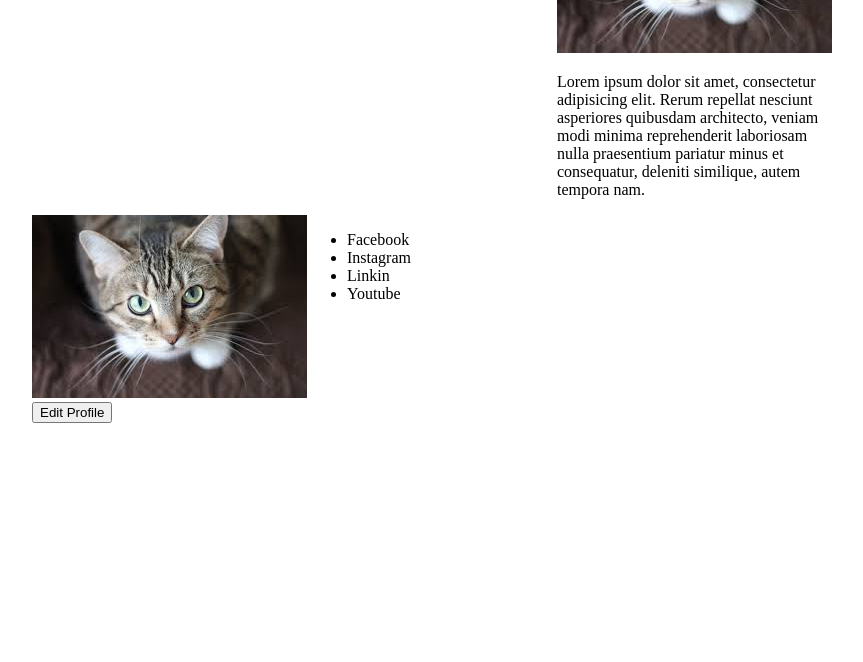
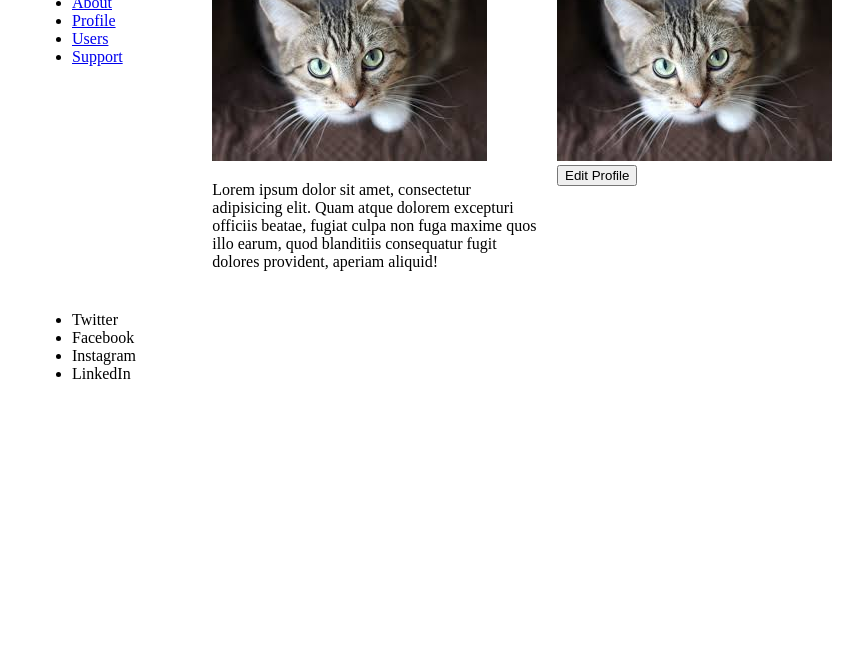
Before and after one commit to KRSMACE/mmp350, a plain HTML site: page grid/index.html in a window 1280 px wide. Shown: the part 138-800 px from the top of the page, without its empty margins (208-1071 px from the left). Drawn offline with Linux system fonts and the light colour scheme.

Commit message:
added more css layouts

```diff
--- /dev/null
+++ b/grid/css/layout-1.css
@@ -0,0 +1,40 @@
+#container {
+	max-width: 800px;
+	margin: 0 auto;
+
+	display: grid;
+	grid-template-columns: 1fr 2fr 1fr;
+	grid-template-rows: 100px max-content max-content;
+
+	column-gap: 1em;
+	row-gap: 0.5em;
+}
+
+#title {
+	grid-column-start: 1;
+	grid-column-end: 3;
+}
+
+#menu {
+	grid-column: 1 / 2;
+}
+
+#login {
+	grid-column: 3 / span 1;
+	grid-row: 1;
+}
+
+#main {
+	grid-column: 2 / span 1;
+	grid-row: 2;
+}
+
+#profile {
+	grid-column: 3 / span 1;
+	grid-row: 2 / span 2;
+}
+
+#social {
+	grid-column: 1 / span 2;
+	grid-row: 3;
+}
--- /dev/null
+++ b/grid/css/layout-2.css
@@ -0,0 +1,35 @@
+#container {
+	width: 960px;
+	margin: 0 auto;
+
+	display: grid;
+	grid-template-columns: 1fr 3fr;
+	column-gap: 0.5em;
+}
+
+#title {
+	grid-column: 2 / span 1;
+}
+
+#menu {
+	grid-column: 1 / span 1;
+	grid-row: 2;
+}
+
+#login {
+	grid-column: 1 / span 1;
+	grid-row: 1;
+}
+
+#main {
+	grid-column: 2 / span 1;
+	grid-row: 2 / span 3;
+}
+
+#profile {
+	grid-column: 1 / span 1;
+}
+
+#social {
+	grid-column: 1 / span 1;
+}
--- /dev/null
+++ b/grid/css/layout-3.css
@@ -0,0 +1,24 @@
+#container {
+	width: 100%;
+	max-width: 1200px;
+	margin: 0 auto;
+
+	display: grid;
+	grid-template-columns: 2fr 1fr;
+
+	grid-template-areas:
+		"header menu"
+		"main login"
+		"main profile"
+		"main social";
+}
+
+#title {
+	grid-area: header;
+}
+
+#main { grid-area: main; }
+#menu { grid-area: menu; }
+#login { grid-area: login; }
+#profile { grid-area: profile; }
+#social { grid-area: social; }
--- a/grid/css/layout.css
+++ /dev/null
@@ -1,12 +0,0 @@
-#container{
-    max-width: 800px;
-    margin: 0 auto;
-
-    display: grid;
-    grid-template-columns: 1fr 1fr 1fr 1fr;
-}
-
-
-img{
-
-}
--- a/grid/css/style.css
+++ b/grid/css/style.css
@@ -1 +1 @@
-@import "layout.css";
+@import "layout-1.css";
--- a/grid/index.html
+++ b/grid/index.html
@@ -2,31 +2,29 @@
 <html>
 <head>
 	<meta charset="utf-8">
-    <title>Grid</title>
+	<title>grid</title>
 	<link href="css/style.css" rel="stylesheet" type="text/css">
 </head>
 <body>
 	<div id="container">
 		<div id="title">
 			<img src="logo.png">
-            <h1>MMP 350s2 web app</h1>
+			<h1>MMP 350 Web App</h1>
 		</div>
 		<div id="menu">
+			<ul>
 				<li><a href="about">About</a></li>
-            <li><a href="proflile">Profile</a></li>
+				<li><a href="profile">Profile</a></li>
 				<li><a href="users">Users</a></li>
 				<li><a href="support">Support</a></li>
+			</ul>
 		</div>
 		<div id="login">
 			<button>Login</button>
 		</div>
 		<div id="main">
 			<img src="cat.jpg" alt="">
-            <p>Lorem ipsum dolor sit amet, consectetur adipisicing elit.
-            Rerum repellat nesciunt asperiores quibusdam architecto,
-            veniam modi minima reprehenderit laboriosam nulla praesentium
-            pariatur minus et consequatur, deleniti similique, autem
-            tempora nam.</p>
+			<p>Lorem ipsum dolor sit amet, consectetur adipisicing elit. Quam atque dolorem excepturi officiis beatae, fugiat culpa non fuga maxime quos illo earum, quod blanditiis consequatur fugit dolores provident, aperiam aliquid!</p>
 		</div>
 		<div id="profile">
 			<img src="cat.jpg" alt="">
@@ -34,13 +32,12 @@
 		</div>
 		<div id="social">
 			<ul>
+				<li>Twitter</li>
 				<li>Facebook</li>
 				<li>Instagram</li>
-                <li>Linkin</li>
-                <li>Youtube</li>
+				<li>LinkedIn</li>
 			</ul>
 		</div>
 	</div>
-
 </body>
 </html>
```
Lines whose indentation alone changed are shown as unchanged.
